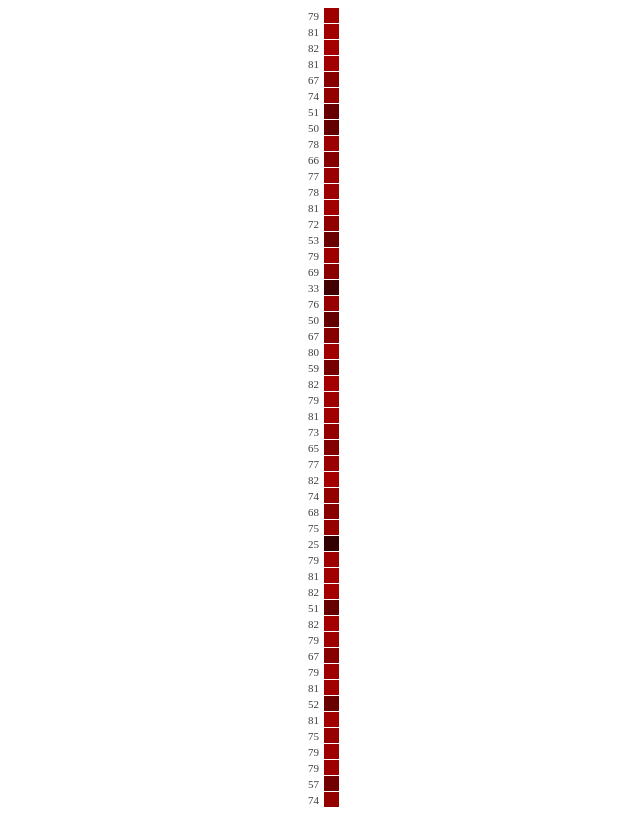
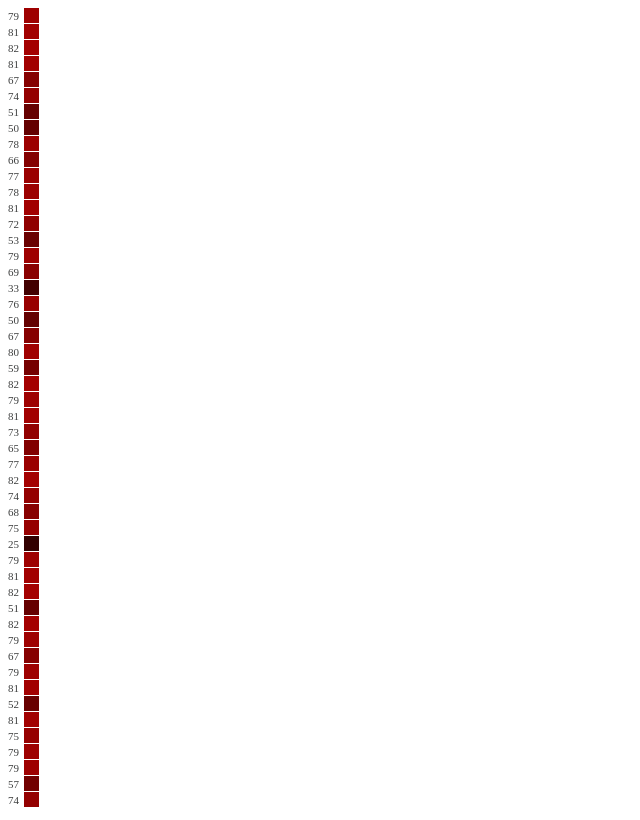
Before and after one commit to Velacielad/NBA_Heatmap, a plain HTML site: page index.html in a window 1280 px wide. Shown: the whole page, without its empty margins (0-640 px from the left). Drawn offline with nearby package versions, Linux system fonts and the light colour scheme.

Commit message:
fix some bugs;

```diff
--- a/index.html
+++ b/index.html
@@ -23,7 +23,7 @@
     var w = 800;
     var h = 800;
     var barPadding = 1;
-    d3.select("body").append("svg");
+
 
     var svg = d3.select("body")
             .append("svg")
```
